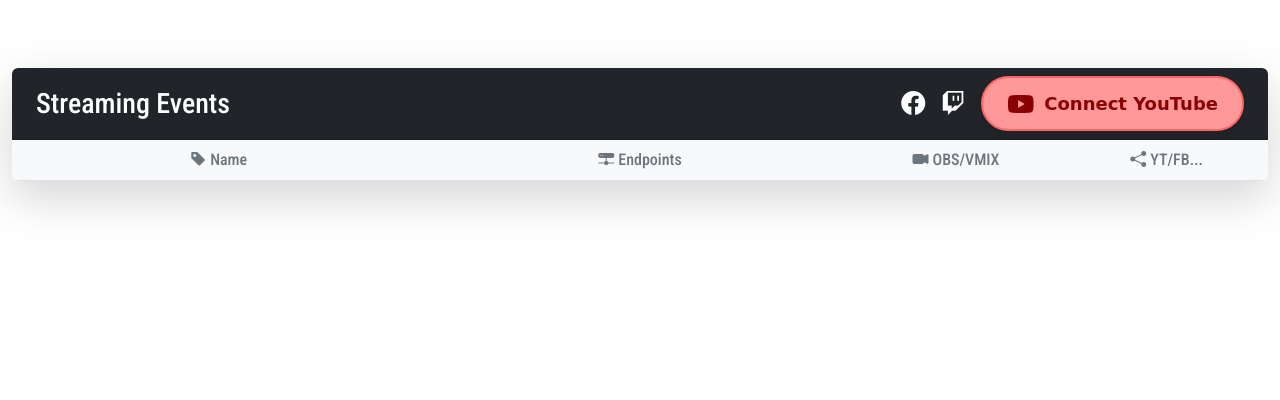
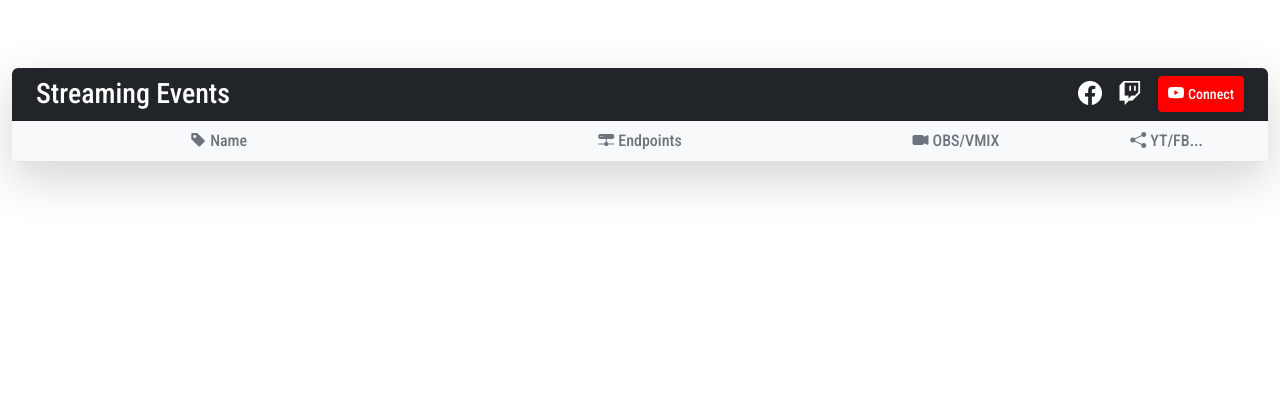
Before and after one commit to zbynekdrlik/restreamer, a Django app: template restreamer/templates/restreamer/home.html in a window 1280 px wide. Shown: the part 66-466 px from the top of the page. Run offline with Django 4.2, Linux system fonts and the light colour scheme; the template is opened without the code that fills it, so the values that code supplies are empty; parts of the project's set-up code (start-up, migrations or seed data) failed here and were passed over; some libraries are stand-ins or nearby versions.

```diff
--- a/restreamer/templates/restreamer/home.html
+++ b/restreamer/templates/restreamer/home.html
@@ -26,9 +26,9 @@
             <div class="d-flex align-items-center gap-3 me-3">
                 <i class="bi bi-facebook fs-4"></i>
                 <i class="bi bi-twitch fs-4"></i>
-                <a href="{% url 'services:youtube_auth_start' %}" class="btn-youtube-cute">
-                    <i class="fab fa-youtube"></i>
-                    Connect YouTube
+                <a href="{% url 'services:youtube_auth_start' %}" class="youtube-btn">
+                    <i class="bi bi-youtube"></i>
+                    Connect
                   </a>
             </div>
         </div>
@@ -607,38 +607,35 @@ document.addEventListener('DOMContentLoaded', function() {
 </style>
 
 <style>
-    .btn-youtube-cute {
-      display: inline-flex;
-      align-items: center;
-      padding: 12px 24px;
-      background-color: #FF9999; /* Softer red */
-      color: #8B0000; /* Dark red text for contrast */
+    .youtube-btn {
+      display: inline-flex;          /* so icon & text align nicely */
+      align-items: center;           /* vertical centering */
+      gap: 4px;                      /* space between icon & text */
+      padding: 6px 10px;            /* smaller button size */
+      font-size: 0.875rem;          /* slightly smaller text */
+      font-weight: 500;
+      background-color: #FF0000;     /* YouTube red */
+      color: #fff;
+      border-radius: 4px;
       text-decoration: none;
-      font-family: 'Comic Sans MS', 'Chalkboard SE', 'Arial', sans-serif;
-      font-size: 18px;
-      font-weight: bold;
-      border-radius: 50px; /* Very rounded corners */
-      transition: all 0.3s ease;
-      box-shadow: 0 4px 6px rgba(0, 0, 0, 0.1);
-      border: 2px solid #FF6666;
+      box-shadow: 0 2px 4px rgba(0, 0, 0, 0.1);  /* subtle shadow */
+      transition: background-color 0.3s, box-shadow 0.3s;
     }
-    .btn-youtube-cute:hover {
-      background-color: #FFB3B3;
-      transform: scale(1.05) rotate(2deg);
-      box-shadow: 0 6px 8px rgba(0, 0, 0, 0.15);
+
+    .youtube-btn:hover {
+      background-color: #cc0000;
+      box-shadow: 0 2px 6px rgba(0, 0, 0, 0.15);
     }
-    .btn-youtube-cute i {
-      margin-right: 10px;
-      font-size: 24px;
+
+    .youtube-btn:active {
+      background-color: #990000;
+      box-shadow: 0 2px 6px rgba(0, 0, 0, 0.2) inset;
     }
-    @keyframes bounce {
-      0%, 100% { transform: translateY(0); }
-      50% { transform: translateY(-5px); }
+
+    .youtube-btn i {
+      font-size: 1rem;
     }
-    .btn-youtube-cute:hover i {
-      animation: bounce 0.5s infinite;
-    }
-</style>
+  </style>
 {% endblock css %}
 
 {% endblock %}
```
